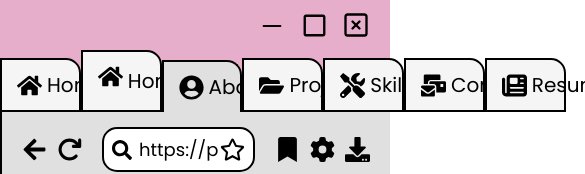
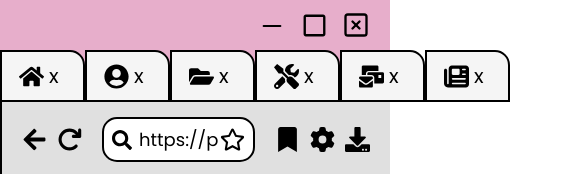
Before and after one commit to pauleenaphan/website-portfolio, a React (Vite) app: page /about in a window 390 px wide. Shown: the top 174 px of the page, 585 px wide, since content can reach past the window. Built offline with nearby package versions, Linux system fonts and the light colour scheme; the HTML template or start-up script is replaced by a standard one; a web font is replaced by a local one.

Commit message:
added media adjustments to make site responsive

```diff
--- a/src/App.tsx
+++ b/src/App.tsx
@@ -1,5 +1,5 @@
 import "./style/index.css"
-import { BrowserRouter as Router, Route, Routes, useLocation } from 'react-router-dom';
+import { BrowserRouter as Router, Route, Routes, useLocation, Navigate } from 'react-router-dom';
 
 // import { Tabs } from './component/tabs';
 import { Home } from './pages/home';
@@ -19,7 +19,8 @@ function App() {
     <>
       {showTabs}
       <Routes>
-        <Route path="/home" element={<Home />} />
+        <Route path="/" element={<Navigate to="/home" replace />} />
+        <Route path="home" element={<Home />} />
         <Route path="/about" element={<About />} />
         <Route path="/projects" element={<Projects />} />
         <Route path="/skills" element={<Skills />} />
--- a/src/component/navTab.tsx
+++ b/src/component/navTab.tsx
@@ -16,9 +16,9 @@ const NavTab: React.FC<NavTabProps> = ({ name, icon, activeTab, onClick }) => {
         >
             <div className="tabBtnWithIcon">
                 {icon && <div className="tabIcon">{icon}</div>}
-                <p>{name}</p>
+                <p className="tabName">{name}</p>
             </div>
-            <p> x </p>
+            <p className="tabXBtn"> x </p>
         </div>
     );
 };
--- a/src/component/tabs.tsx
+++ b/src/component/tabs.tsx
@@ -43,85 +43,42 @@ export const Tabs = () => {
                 </div>
             </div>
             <nav className={activeTab ? 'no-border' : ''}>
-                <div
-                    className={`navTab ${activeTab === 'home' ? 'active' : ''}`}
-                    onClick={() => handleTabClick('home')}
-                >
-                    <div className="tabBtnWithIcon">
-                        <FaHome className="tabIcon"/>
-                        <p> Home </p>
-                    </div>
-                    <p> x </p>
-                </div>
                 <NavTab
                     name="Home"
-                    icon={<FaHome />} // FaHome is a React component and will be passed as a ReactNode
+                    icon={<FaHome />}
                     activeTab={activeTab}
                     onClick={handleTabClick}
                 />
-                <div
-                    className={`navTab ${activeTab === 'about' ? 'active' : ''}`}
-                    onClick={() => handleTabClick('about')}
-                >
-                    <div className="tabBtnWithIcon">
-                        <FaUserCircle className="tabIcon"/>
-                        <p> About </p>
-                    </div>
-                    <p> x </p>
-                </div>
-                <div
-                    className={`navTab ${activeTab === 'projects' ? 'active' : ''}`}
-                    onClick={() => handleTabClick('projects')}
-                >
-                    <div className="tabBtnWithIcon">
-                        <FaFolderOpen className="tabIcon"/>
-                        <p> Projects </p>
-                    </div>
-                    <p> x </p>
-                </div>
-                <div
-                    className={`navTab ${activeTab === 'skills' ? 'active' : ''}`}
-                    onClick={() => handleTabClick('skills')}
-                >
-                    <div className="tabBtnWithIcon">
-                        <FaTools className="tabIcon"/>
-                        <p> Skills </p>
-                    </div>
-                    <p> x </p>
-                </div>
-                <div
-                    className={`navTab ${activeTab === 'contact' ? 'active' : ''}`}
-                    onClick={() => handleTabClick('contact')}
-                >
-                    <div className="tabBtnWithIcon">
-                        <FaMailBulk className="tabIcon"/>
-                        <p> Contact </p>
-                    </div>
-                    <p> x </p>
-                </div>
-                {/* <div
-                    className={`navTab ${activeTab === 'github' ? 'active' : ''}`}
-                    onClick={() => handleTabClick('github')}
-                >
-                    <div className="tabBtnWithIcon">
-                        <FaGithub className="tabIcon"/>
-                        <p> Github </p>
-                    </div>
-                    <p> x </p>
-                </div> */}
-                <div
-                    className={`navTab ${activeTab === 'resume' ? 'active' : ''}`}
-                    onClick={() => handleTabClick('resume')}
-                >
-                    <div className="tabBtnWithIcon">
-                        <FaNewspaper className="tabIcon"/>
-                        <p> Resume </p>
-                    </div>
-                    <p> x </p>
-                </div>
-                {/* <div className="navTabPlus">
-                    <p> + </p>
-                </div> */}
+                <NavTab
+                    name="About"
+                    icon={<FaUserCircle />}
+                    activeTab={activeTab}
+                    onClick={handleTabClick}
+                />
+                <NavTab
+                    name="Projects"
+                    icon={<FaFolderOpen />}
+                    activeTab={activeTab}
+                    onClick={handleTabClick}
+                />
+                <NavTab
+                    name="Skills"
+                    icon={<FaTools />}
+                    activeTab={activeTab}
+                    onClick={handleTabClick}
+                />
+                <NavTab
+                    name="Contact"
+                    icon={<FaMailBulk />}
+                    activeTab={activeTab}
+                    onClick={handleTabClick}
+                />
+                <NavTab
+                    name="Resume"
+                    icon={<FaNewspaper />}
+                    activeTab={activeTab}
+                    onClick={handleTabClick}
+                />
                 <div className="borderTab"> </div>
             </nav>
             <div className="searchBarHeader">
--- a/src/style/about.css
+++ b/src/style/about.css
@@ -13,6 +13,12 @@
     width: 60%;
     border: 3px solid;
     padding: 20px
+}
+
+@media (max-width: 1280px){
+    .aboutHeaderContainer, .aboutBodyContainer{
+        width: 70%;
+    }
 }
 
 .aboutHeaderContainer{
--- a/src/style/resume.css
+++ b/src/style/resume.css
@@ -33,3 +33,16 @@
     border: 3px solid;
     border-radius: 5px;
 }
+
+@media (max-width: 1300px){
+    #resume{
+        width: 90%;
+    }
+}
+
+
+@media (max-width: 800px){
+    #resume{
+        width: 100%;
+    }
+}
--- a/src/style/tabs.css
+++ b/src/style/tabs.css
@@ -51,11 +51,11 @@ nav p {
     border: solid 2px;
     cursor: pointer;
     display: flex;
+    align-items: center;
     justify-content: space-between;
-    padding: 10px 15px;
-    width: 10%;
+    padding: 0px 20px 0px 10px;
     display: flex;
-    gap: 10px;
+    gap: 70px;
 }
 
 @media (max-width: 1300px){
@@ -64,9 +64,59 @@ nav p {
     }
 }
 
-@media (max-width: 900px){
+@media (max-width: 1362px){
+    .navTab {
+        width: 80%;
+        padding: 0px 17px;
+        gap: 5px; /* Reduce gap between icon and text */
+    }
+    .tabIcon {
+        font-size: 20px; /* Adjust icon size */
+    }
+}
+
+@media (max-width: 950px){
     .navTab{
-        width: 12%;
+        width: 90%;
+    }
+    .navTab .tabName{
+        overflow: hidden;
+        white-space: nowrap;
+        text-overflow: ellipsis;
+        max-width: 50px; /* Adjust this to control the visible portion of the text */
+        display: inline-block;
+    }
+}
+
+@media (max-width: 830px){
+    .navTab{
+        width: 10%;
+        padding-right: 25px;
+    }
+    .navTab .tabName{
+        overflow: hidden;
+        white-space: nowrap;
+        text-overflow: ellipsis;
+        max-width: 40px; /* Adjust this to control the visible portion of the text */
+        display: inline-block;
+    }
+}
+
+@media (max-width: 800px){
+    .navTab .tabName{
+        max-width: 20px; /* Adjust this to control the visible portion of the text */
+    }
+}
+
+@media (max-width: 678px){
+    .navTab .tabName{
+        max-width: 10px;
+    }
+}
+
+@media (max-width: 617px){
+    .navTab .tabName{
+        display: none;
     }
 }
 
@@ -84,7 +134,7 @@ nav p {
     background-color: black;
     border-bottom: 2px solid;
     /* border-width: 30px; */
-    width: 20%;
+    width: 100%;
     height: 1px;
     display: flex;
 }
@@ -96,6 +146,7 @@ nav p {
 }
 
 .tabIcon {
+    margin-top: 10px;
     font-size: 25px;
 }
 
```
